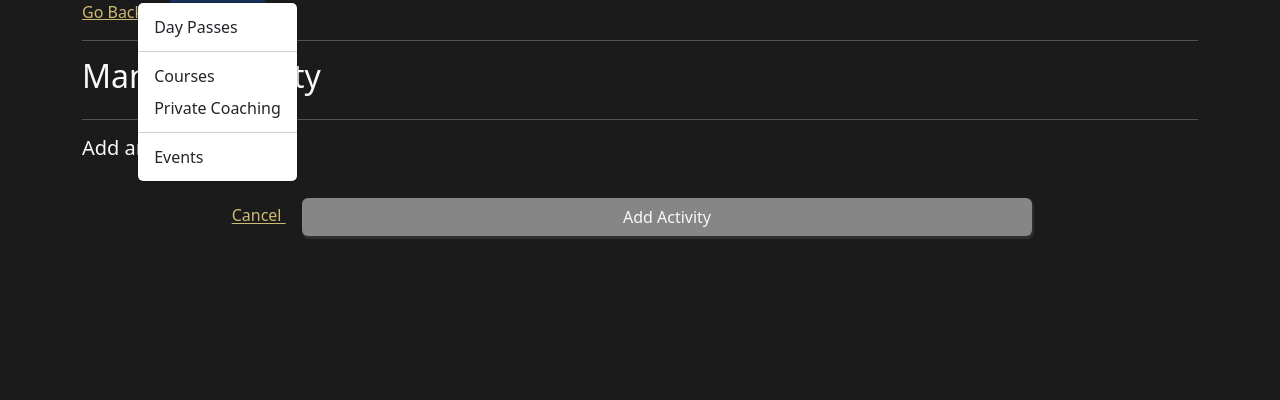
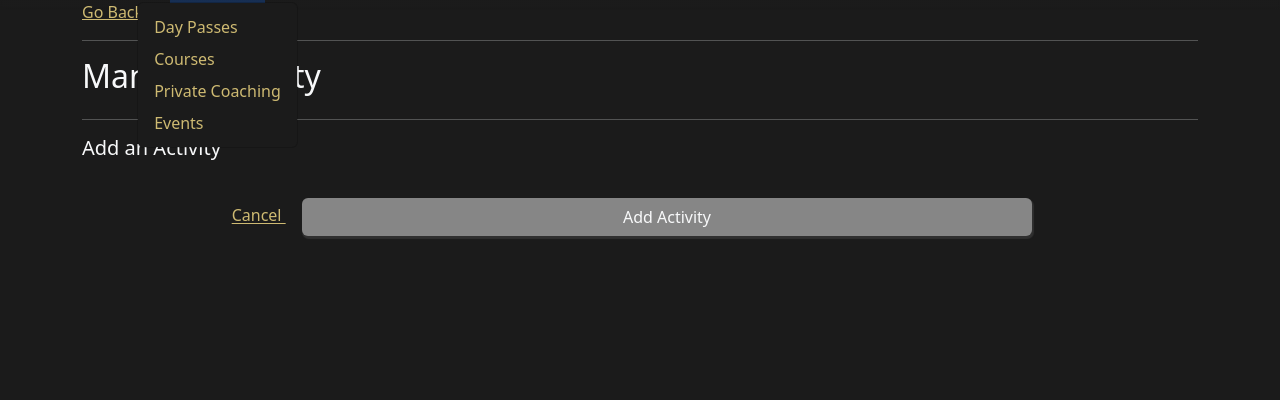
Before and after one commit to secarrel/Bike_Park_ecommerce, a Django app: template activities/templates/activities/add_activity.html in a window 1280 px wide, after a click on "Book". Shown: the part 140-540 px from the top of the page. Run offline with Django 5.2, Linux system fonts and the light colour scheme; the template is opened without the code that fills it, so the values that code supplies are empty; some libraries are stand-ins or nearby versions.

Commit message:
Update: header dropdown styling

```diff
--- a/static/css/base.css
+++ b/static/css/base.css
@@ -339,6 +339,15 @@ nav {
     z-index: 20000;
 }
 
+#nav-dropdown {
+    background-color: var(--dark-grey);
+}
+
+#nav-dropdown .dropdown-item {
+    color: var(--gold);
+}
+
+
 .lower-nav a {
     color: var(--almost-white) !important;
 }
--- a/templates/includes/header.html
+++ b/templates/includes/header.html
@@ -54,12 +54,10 @@
           <a class="nav-link dropdown-toggle" href="#" role="button" data-bs-toggle="dropdown" aria-expanded="false">
             Book
           </a>
-          <ul class="dropdown-menu">
+          <ul class="dropdown-menu" id="nav-dropdown">
             <li><a class="dropdown-item" href="{% url 'activities' %}?category=day_passes">Day Passes</a></li>
-            <li><hr class="dropdown-divider"></li>
             <li><a class="dropdown-item" href="{% url 'activities' %}?category=courses">Courses</a></li>
             <li><a class="dropdown-item" href="{% url 'activities' %}?category=private_coaching">Private Coaching</a></li>
-            <li><hr class="dropdown-divider"></li>
             <li><a class="dropdown-item" href="{% url 'activities' %}?category=events">Events</a></li>
           </ul>
         </li>
```
